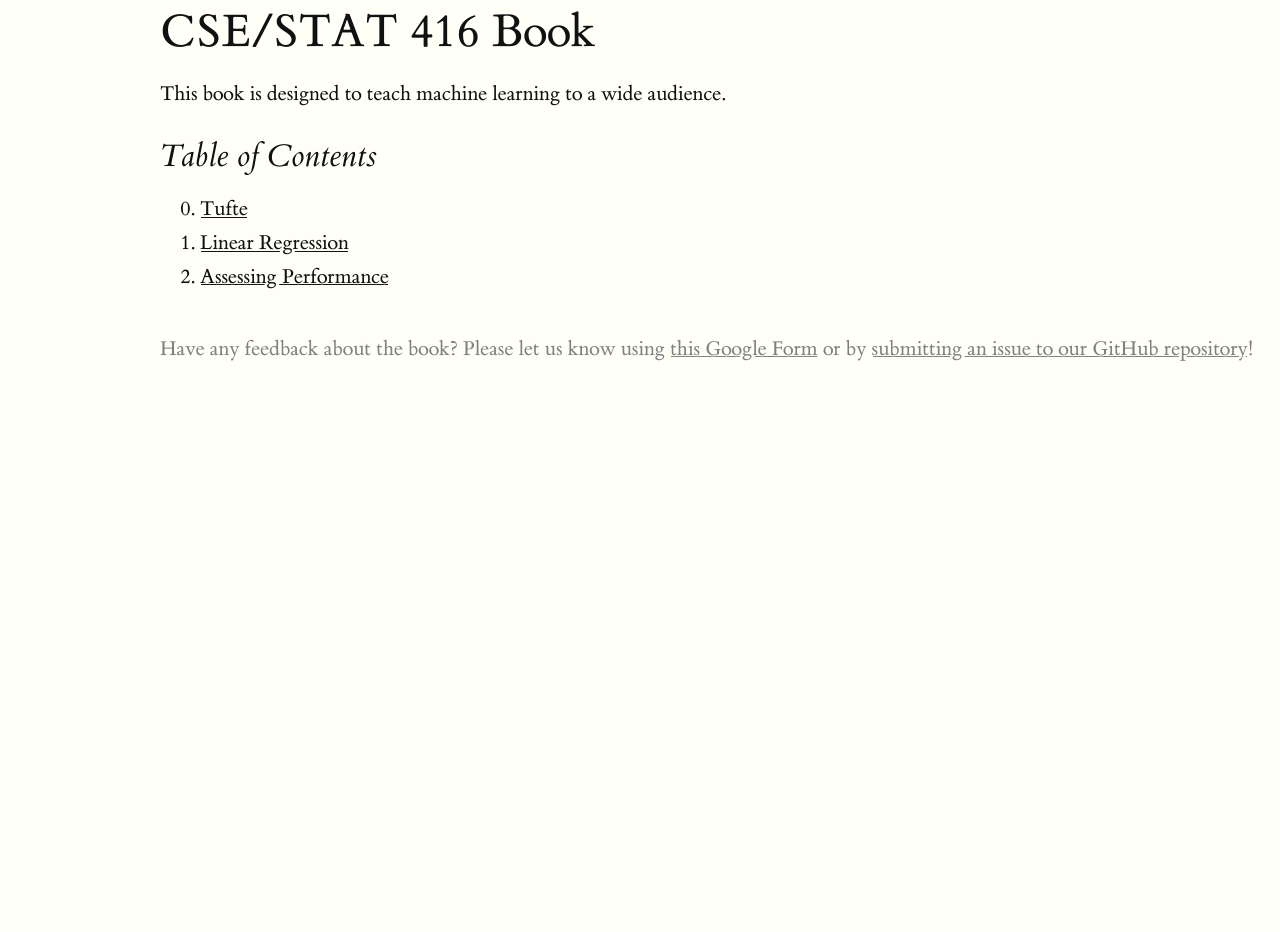
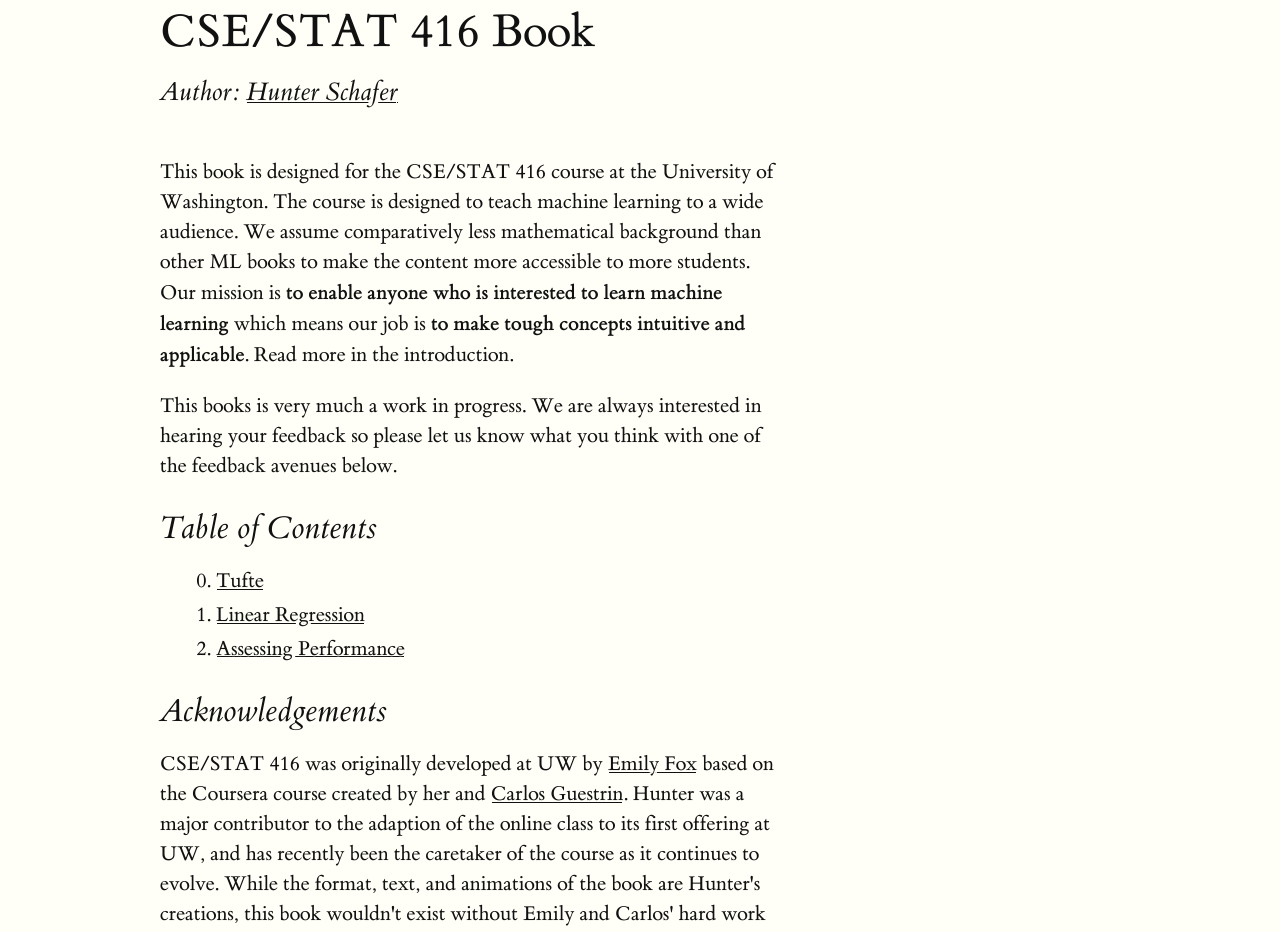
Before and after one commit to hschafer/CSE-STAT-416-book, a Next.js app in the folder website/: page / in a window 1280 px wide. Shown: the part 60-992 px from the top of the page. Before the commit the page ends 800 px from the top, so only its background shows below. Built offline with nearby package versions, Linux system fonts and the light colour scheme.

Commit message:
Update index to have acknowledgements

```diff
--- a/website/pages/index.js
+++ b/website/pages/index.js
@@ -15,9 +15,30 @@ export default function Home() {
 
       <main>
         <h1 className="title">CSE/STAT 416 Book</h1>
+        <p className="subtitle">
+          Author:{" "}
+          <a href="https://homes.cs.washington.edu/~hschafer/">
+            Hunter Schafer
+          </a>
+        </p>
 
-        <p className="description">
-          This book is designed to teach machine learning to a wide audience.
+        <section>
+          <p>
+            This book is designed for the CSE/STAT 416 course at the University
+            of Washington. The course is designed to teach machine learning to a
+            wide audience. We assume comparatively less mathematical background
+            than other ML books to make the content more accessible to more
+            students. Our mission is{" "}
+            <b>to enable anyone who is interested to learn machine learning</b>{" "}
+            which means our job is{" "}
+            <b>to make tough concepts intuitive and applicable</b>. Read more in
+            the introduction.
+          </p>
+
+          <p>
+            This books is very much a work in progress. We are always interested
+            in hearing your feedback so please let us know what you think with
+            one of the feedback avenues below.
           </p>
 
           <h2>Table of Contents</h2>
@@ -31,6 +52,33 @@ export default function Home() {
               </li>
             ))}
           </ol>
+
+          <h2>Acknowledgements</h2>
+
+          <p>
+            CSE/STAT 416 was originally developed at UW by{" "}
+            <a href="https://homes.cs.washington.edu/~ebfox/">Emily Fox</a>{" "}
+            based on the Coursera course created by her and{" "}
+            <a href="https://homes.cs.washington.edu/~guestrin/">
+              Carlos Guestrin
+            </a>
+            . Hunter was a major contributor to the adaption of the online class
+            to its first offering at UW, and has recently been the caretaker of
+            the course as it continues to evolve. While the format, text, and
+            animations of the book are Hunter's creations, this book wouldn't
+            exist without Emily and Carlos' hard work in building a story for
+            teaching ML to a broader audience.
+          </p>
+
+          <p>
+            All of the code for this book (including the animations) can be
+            found on our{" "}
+            <a href="https://github.com/hschafer/CSE-STAT-416-book">
+              GitHub repository
+            </a>
+            .
+          </p>
+        </section>
       </main>
     </Layout>
   );
```
Lines whose indentation alone changed are shown as unchanged.
